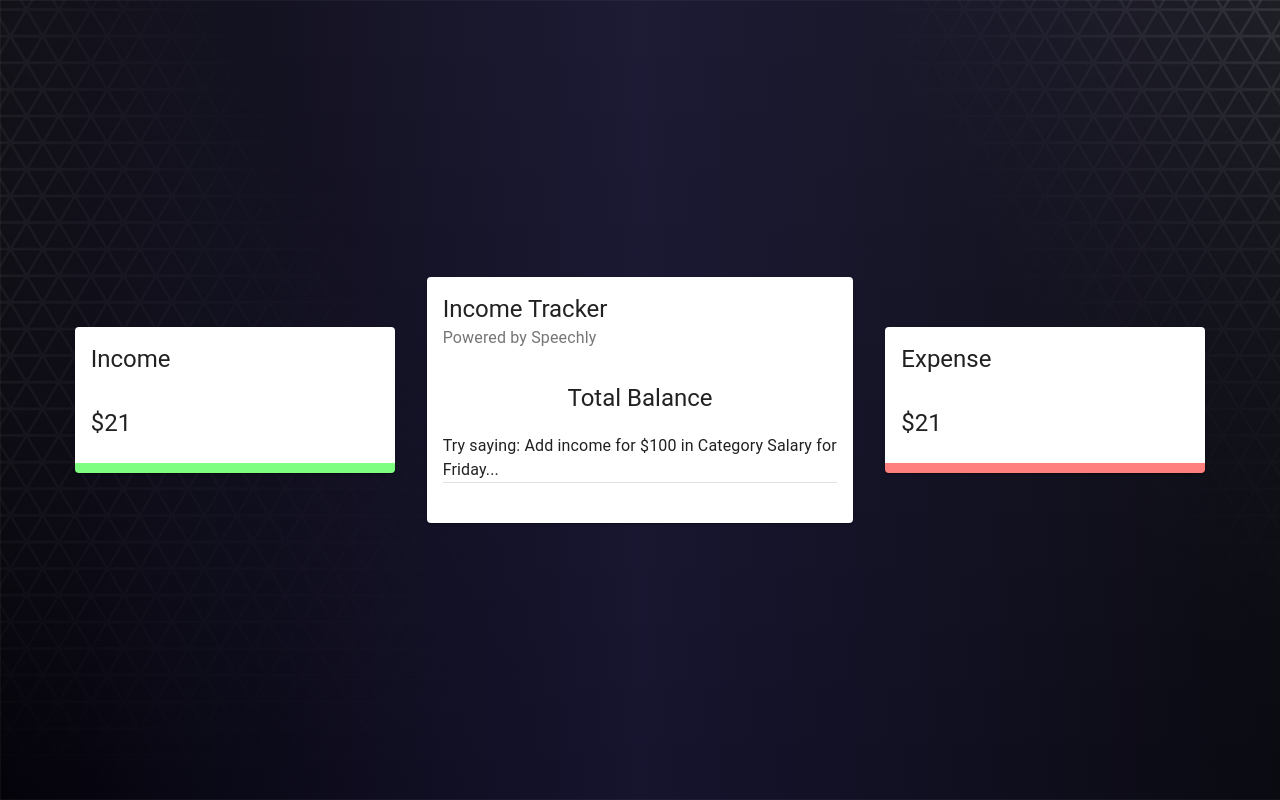
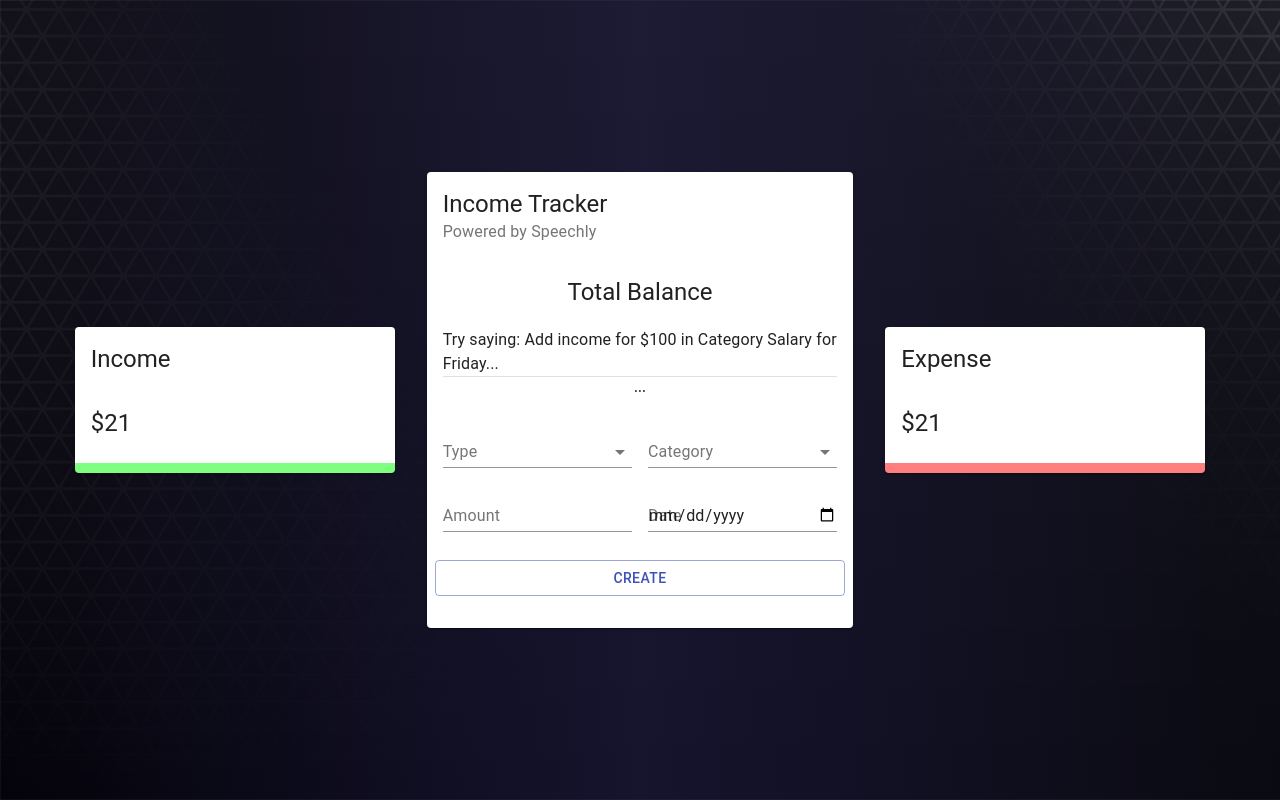
Before and after one commit to maksymsagadin/income-tracker, a React (Create React App) app: page / in a window 1280 px wide. Built offline with nearby package versions, Linux system fonts and the light colour scheme.

Commit message:
Created and added Form component to Main

```diff
--- /dev/null
+++ b/src/components/Main/Form/Form.jsx
@@ -0,0 +1,43 @@
+import React from 'react'
+import { TextField, Typography, Grid, Button, FormControl, InputLabel, Select, MenuItem, Input } from '@material-ui/core'
+import useStyles from './styles'
+
+const Form = () => {
+    const classes = useStyles()
+    return (
+        <Grid container spacing={2}>
+            <Grid item xs={12}>
+                <Typography align='center' gutterBottom variant='subtitle2'>
+                    ...
+                </Typography>
+            </Grid>
+            <Grid item xs={6}>
+                <FormControl fullWidth>
+                    <InputLabel>Type</InputLabel>
+                    <Select>
+                        <MenuItem value='Income'>Income</MenuItem>
+                        <MenuItem value='Expense'>Expense</MenuItem>
+                    </Select>
+                </FormControl>
+            </Grid>
+            <Grid item xs={6}>
+                <FormControl fullWidth>
+                    <InputLabel>Category</InputLabel>
+                    <Select>
+                        <MenuItem value='Business'>Business</MenuItem>
+                        <MenuItem value='Salary'>Salary</MenuItem>
+                    </Select>
+                </FormControl>
+            </Grid>
+            <Grid item xs={6}>
+                <TextField type='number' label='Amount' fullWidth/>
+            </Grid>
+            <Grid item xs={6}>
+                <TextField type='date' label='Date' fullWidth/>
+            </Grid>
+            <Button className={classes.button} fullWidth variant='outlined' color='primary'>Create</Button>
+        </Grid>
+    )
+}
+
+export default Form
--- /dev/null
+++ b/src/components/Main/Form/styles.js
@@ -0,0 +1,7 @@
+import { makeStyles } from '@material-ui/core/styles'
+
+export default makeStyles(() => ({
+  button: {
+    marginTop: '20px',
+  },
+}))
--- a/src/components/Main/Main.jsx
+++ b/src/components/Main/Main.jsx
@@ -2,6 +2,7 @@
 import { Card, CardHeader, CardContent, Typography, Grid, Divider } from '@material-ui/core'
 
 import useStyles from './styles'
+import Form from './Form/Form'
 
 const Main = () => {
     const classes = useStyles()
@@ -15,7 +16,7 @@
                     Try saying: Add income for $100 in Category Salary for Friday...
                 </Typography>
                 <Divider />
-                {/* <Form /> */}
+                <Form />
             </CardContent>
             <CardContent className={classes.cartContent}>
                 <Grid container spacing={2}>
```
